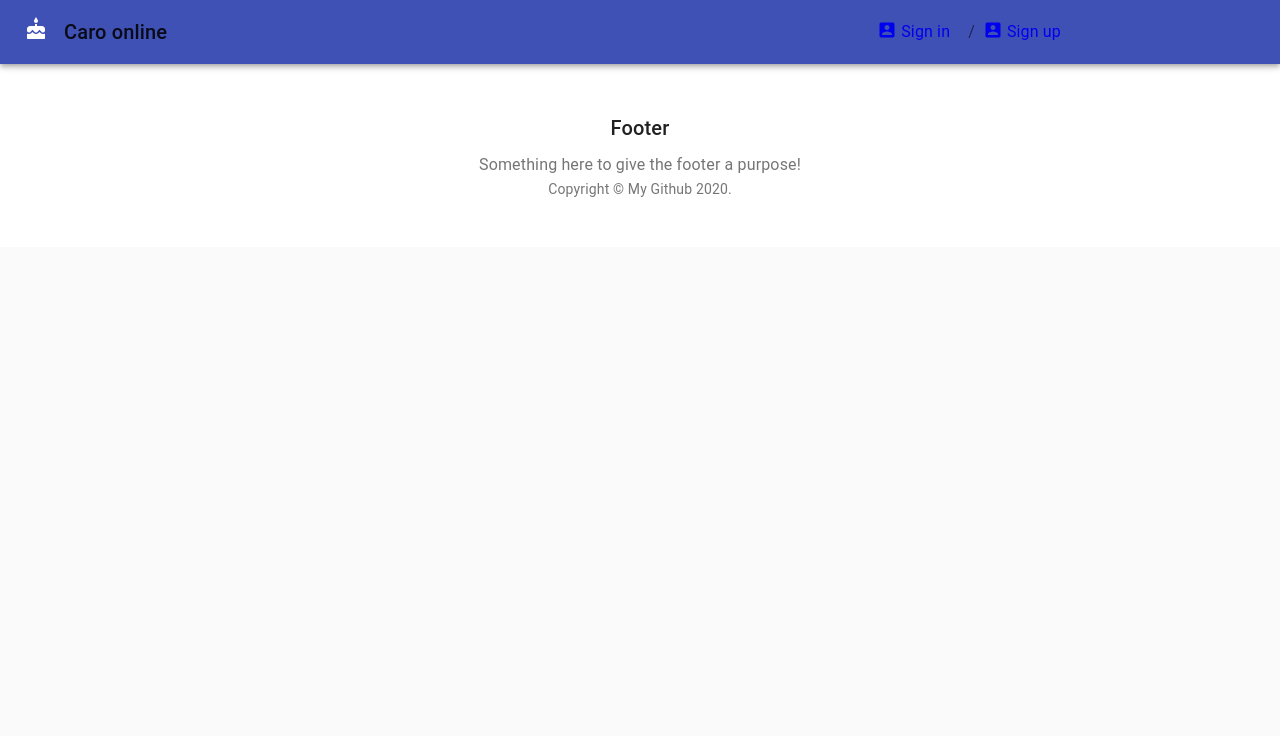
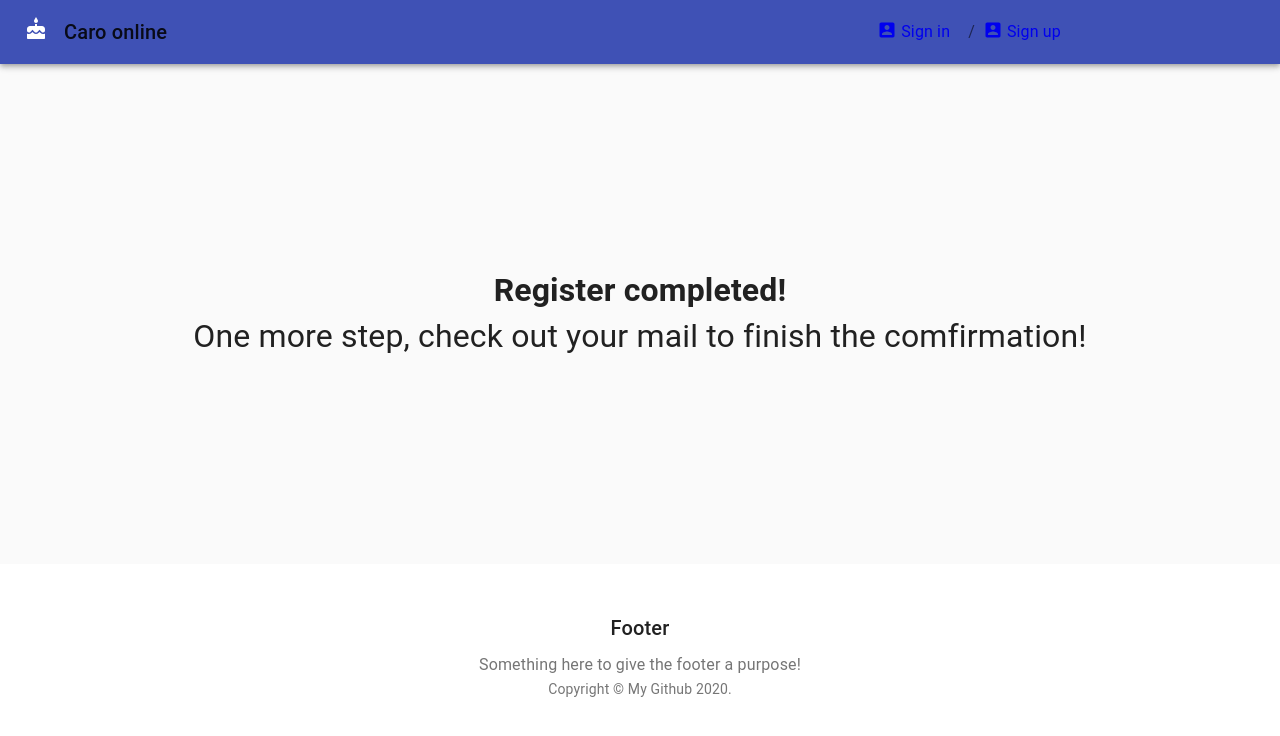
Before and after one commit to NguyenfromVN/CaroOnline, a React (Create React App) app in the folder src/front-end/: page /check-mail in a window 1280 px wide. Shown: the top 736 px of the page. Built offline with nearby package versions, Linux system fonts and the light colour scheme.

Commit message:
add check-mail and mail-validate components, improve chat UX

```diff
--- a/src/front-end/src/App.js
+++ b/src/front-end/src/App.js
@@ -9,6 +9,8 @@ import Login from './components/Login';
 import Register from './components/Register';
 import Home from './components/Home';
 import Board from './components/Board';
+import CheckMail from './components/CheckMail';
+import MailValidate from './components/MailValidate';
 
 function Copyright() {
     return (
@@ -140,6 +142,8 @@ function App() {
                             <Route path='/register' exact component={Register} />
                             <Route path='/' exact component={Home} />
                             <Route path='/board' exact component={Board} />
+                            <Route path='/check-mail' exact component={CheckMail} />
+                            <Route path='/mail-validate' exact component={MailValidate} />
                         </Switch>
                     </main>
                     {/* Footer */}
--- a/src/front-end/src/components/Board/index.js
+++ b/src/front-end/src/components/Board/index.js
@@ -69,11 +69,6 @@ export default function Board(props) {
                     chat: async function(){
                         let newChat=await api.getBoardChat(boardId);
                         setChat(newChat);
-                        // scroll to the bottom
-                        setTimeout(()=>{
-                            let element = document.getElementById("listChat");
-                            element.scrollTop = element.scrollHeight;
-                        },0);
                     },
                     board: async function(){
                         let board = await api.getBoard(boardId);
@@ -119,6 +114,12 @@ export default function Board(props) {
         return jsx;
     }
 
+    // scroll to the bottom of chat frame
+    setTimeout(()=>{
+        let element = document.getElementById("listChat");
+        element.scrollTop = element.scrollHeight;
+    },0);
+
     return (
         <div>
             <div className='board-game'>
--- /dev/null
+++ b/src/front-end/src/components/CheckMail/index.js
@@ -0,0 +1,29 @@
+import React, { useState, useEffect } from 'react';
+import { makeStyles } from '@material-ui/core';
+
+const useStyles = makeStyles((theme) => ({
+    container:{
+        height: '500px',
+        display: 'flex',
+        justifyContent: 'center',
+        alignItems: 'center'
+    },
+    notification:{
+        fontSize: '2.5vw',
+        textAlign: 'center'
+    }
+}));
+
+export default function CheckMail(props) {
+    const classes = useStyles();
+
+    return (
+        <div className={classes.container}>
+            <div className={classes.notification}>
+                <b>Register completed!</b>
+                <br/>
+                One more step, check out your mail to finish the comfirmation!
+            </div>
+        </div>
+    );
+}
--- /dev/null
+++ b/src/front-end/src/components/MailValidate/index.js
@@ -0,0 +1,56 @@
+import React, { useState, useEffect } from 'react';
+import { makeStyles } from '@material-ui/core';
+import { useHistory } from 'react-router-dom';
+import api from '../../api/userApi';
+
+const useStyles = makeStyles((theme) => ({
+    container:{
+        height: '500px',
+        display: 'flex',
+        justifyContent: 'center',
+        alignItems: 'center'
+    },
+    notification:{
+        fontSize: '2.5vw',
+        textAlign: 'center'
+    },
+    loading:{
+        width: '1em',
+        height: '1em',
+        display: 'inline-block',
+        textAlign: 'left'
+    }
+}));
+
+export default function MailValidate(props) {
+    const classes = useStyles();
+    const [loading,setLoading] = useState('...');
+    const history = useHistory();
+
+    // update loading
+    setTimeout(() => {
+        if (loading.length<3) {
+            setLoading(loading+'.');
+        } else {
+            setLoading('');
+        }
+    },200);
+
+    useEffect(()=>{
+        // get username from url
+        let username = (new URL(document.location)).searchParams.get('username');
+        // call api for validation
+        // api.validate(username);
+        setTimeout(()=>history.push('/'),5000);
+    },[]);
+
+    return (
+        <div className={classes.container}>
+            <div className={classes.notification}>
+                <b>Almost done!</b>
+                <br/>
+                Wait for a moment <div className={classes.loading}>{loading}</div>
+            </div>
+        </div>
+    );
+}
```
Also changed, not shown: 1 other file (tests, documents, lock files or other folders).
